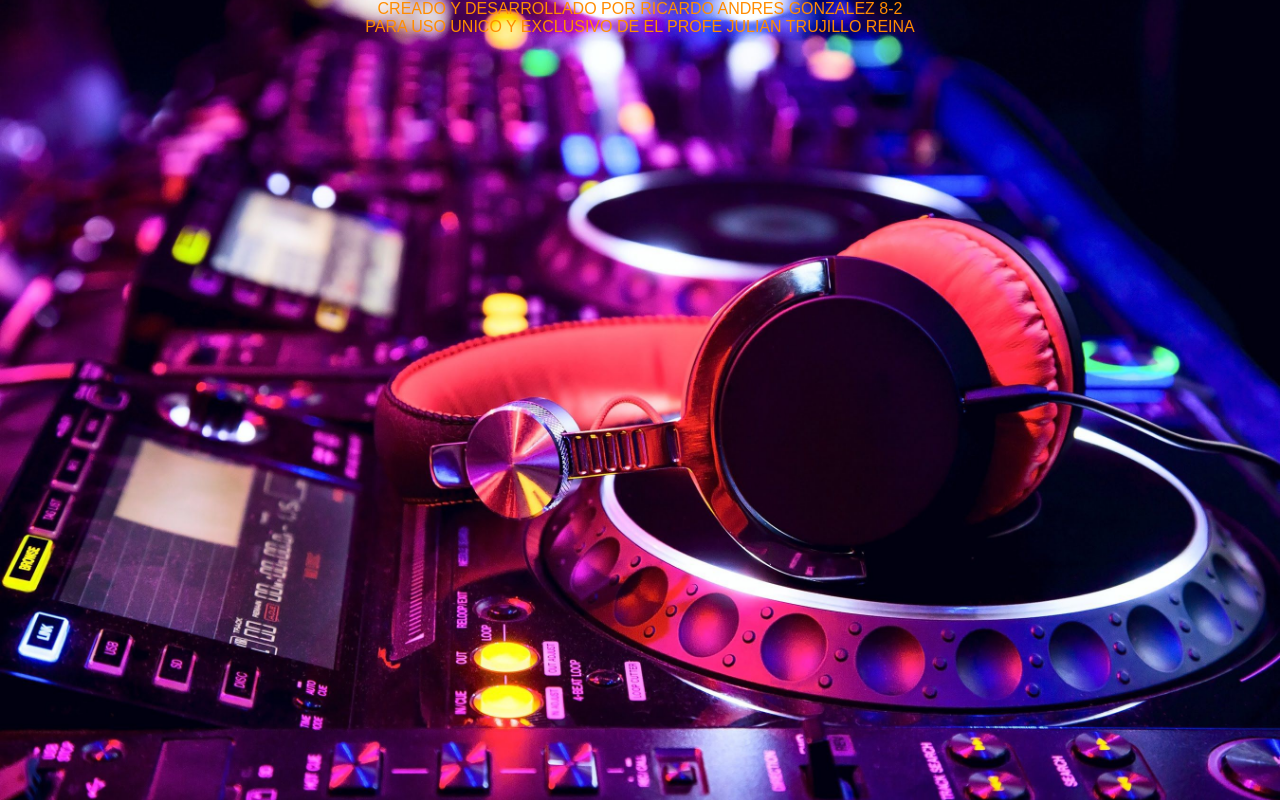
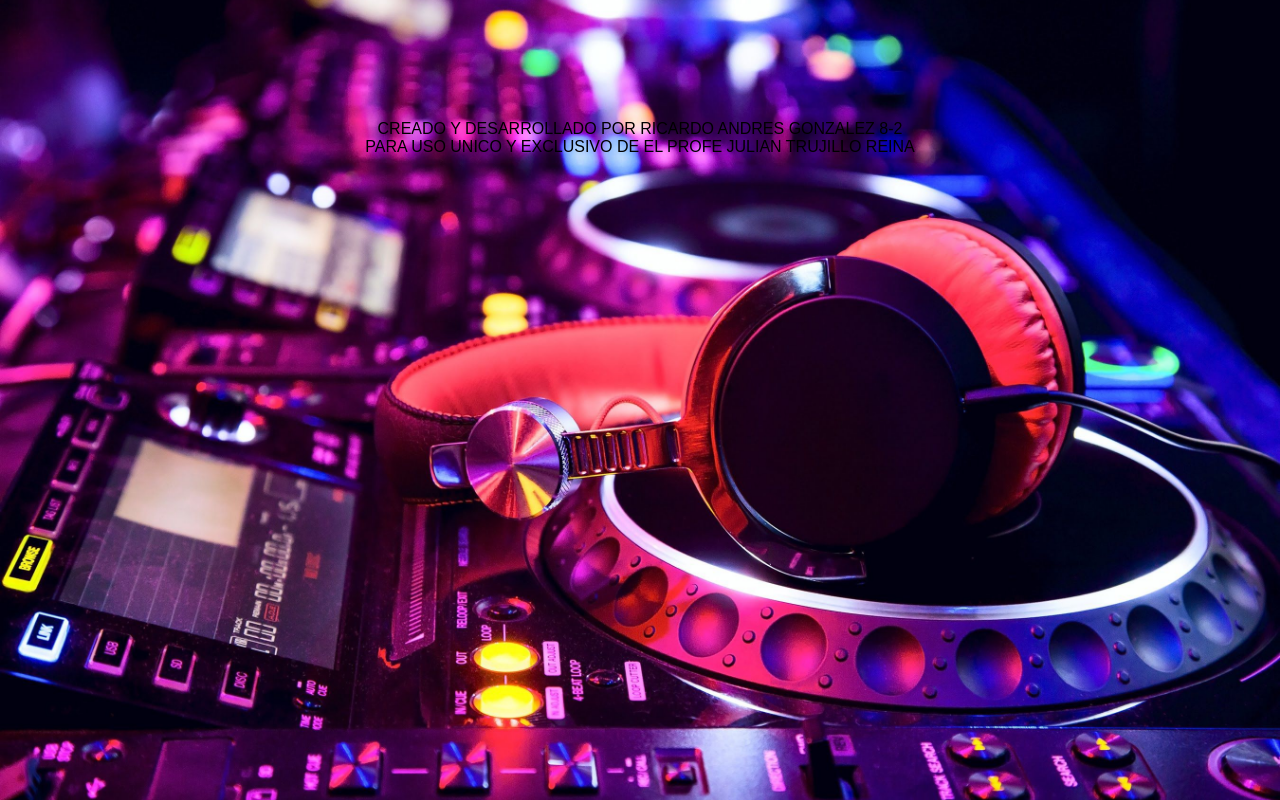
Before and after one commit to RicardoGonza1/audio_ingles, a plain HTML site: page RICARDO.html in a window 1280 px wide. Drawn offline with Linux system fonts and the light colour scheme.

Commit message:
Update RICARDO.html

```diff
--- a/RICARDO.html
+++ b/RICARDO.html
@@ -9,8 +9,8 @@
 	<center>
 	<div id="centro">
 
-<a>CREADO Y DESARROLLADO POR RICARDO ANDRES GONZALEZ 8-2
-		<br>PARA USO UNICO Y EXCLUSIVO DE EL PROFE JULIAN TRUJILLO REINA</a>
+<p>CREADO Y DESARROLLADO POR RICARDO ANDRES GONZALEZ 8-2
+		<br>PARA USO UNICO Y EXCLUSIVO DE EL PROFE JULIAN TRUJILLO REINA</p>
 </div>
 </center>
 </body>
```
